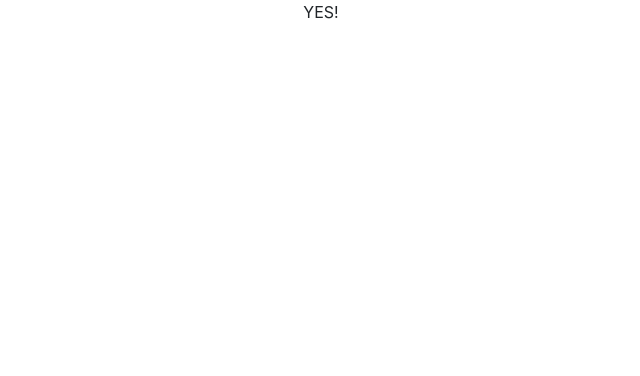
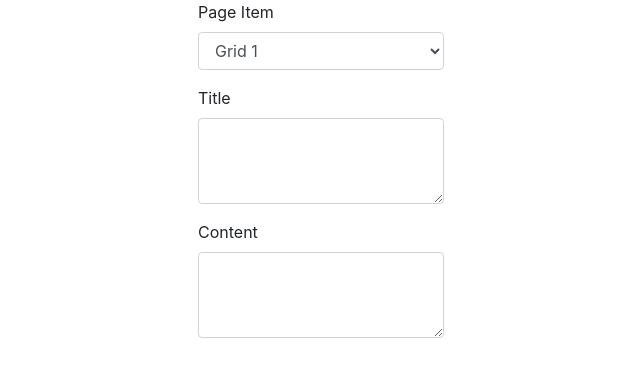
Before and after one commit to jedgodsey/roostergrin, a React (Create React App) app in the folder roosterGrinFrontEnd/: page /utility in a window 1280 px wide. Shown: the top 376 px of the page, without its empty margins (319-959 px from the left). Built offline with nearby package versions, Linux system fonts and the light colour scheme; a web font is replaced by a local one.

Commit message:
created cms form

```diff
--- a/roosterGrinFrontEnd/src/pages/Utility.js
+++ b/roosterGrinFrontEnd/src/pages/Utility.js
@@ -1,7 +1,28 @@
 const Utility = () => {
   return(
     <>
-      YES!
+      <form>
+        <div className="form-group">
+          <label for="exampleFormControlSelect1">Page Item</label>
+          <select className="form-control" id="exampleFormControlSelect1">
+            <option>Grid 1</option>
+            <option>Grid 2</option>
+            <option>Grid 3</option>
+            <option>Grid 4</option>
+            <option>Slide 1</option>
+            <option>Slide 2</option>
+            <option>Slide 3</option>
+          </select>
+        </div>
+        <div className="form-group">
+          <label for="exampleFormControlTextarea1">Title</label>
+          <textarea className="form-control" id="exampleFormControlTextarea1" rows="3"></textarea>
+        </div>
+        <div className="form-group">
+          <label for="exampleFormControlTextarea1">Content</label>
+          <textarea className="form-control" id="exampleFormControlTextarea1" rows="3"></textarea>
+        </div>
+      </form>
     </>
   )
 }
```
Also changed, not shown: 1 other file (tests, documents, lock files or other folders).
